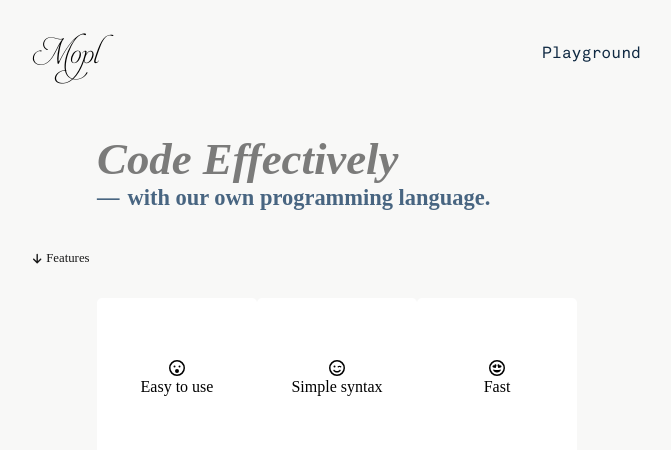
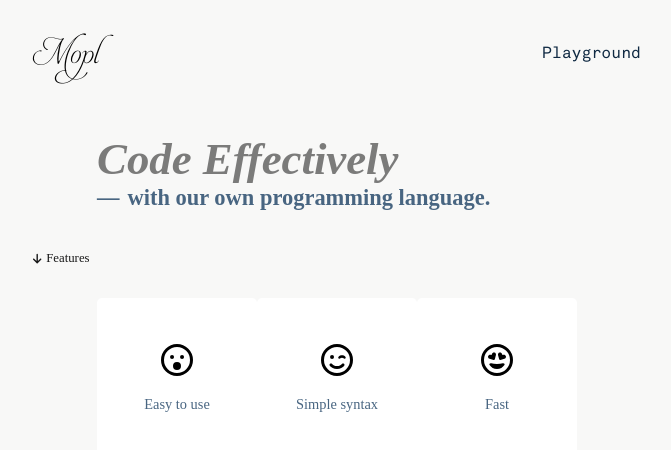
Before and after one commit to Amanjot-001/Mopl-UI, a React (Vite) app: page / in a window 1280 px wide. Shown: the top 450 px of the page, without its empty margins (303-974 px from the left). Built offline with nearby package versions, Linux system fonts and the light colour scheme; the HTML template or start-up script is replaced by a standard one.

Commit message:
card style update

```diff
--- a/src/styles/Card.css
+++ b/src/styles/Card.css
@@ -4,7 +4,17 @@
     align-items: center;
     justify-content: center;
     height: 10rem;
-    width: 10rem;
+    width: 12rem;
     background-color: #fff;
     border-radius: 5px;
+    gap: 1rem;
 }
+
+.img {
+    font-size: 2rem;
+}
+
+.heading {
+    font-size: 0.9rem;
+    color: #486581;
+}
```
